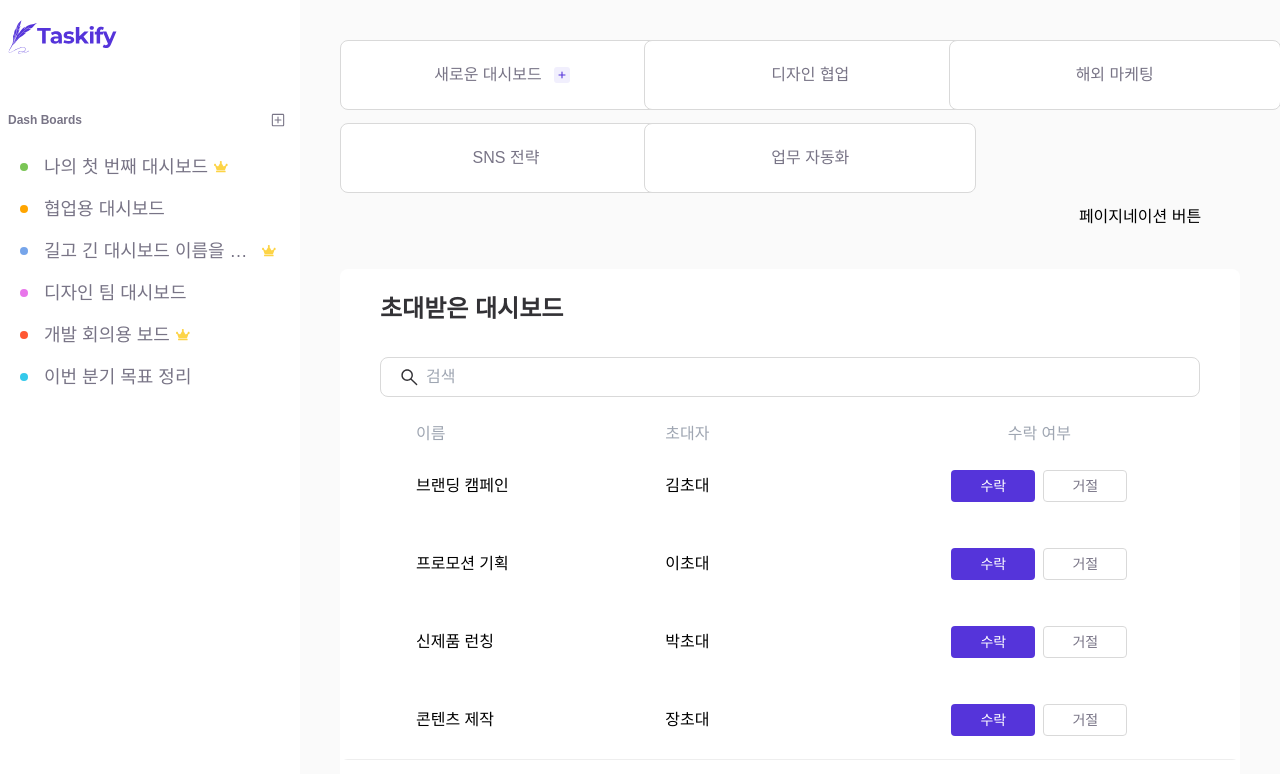
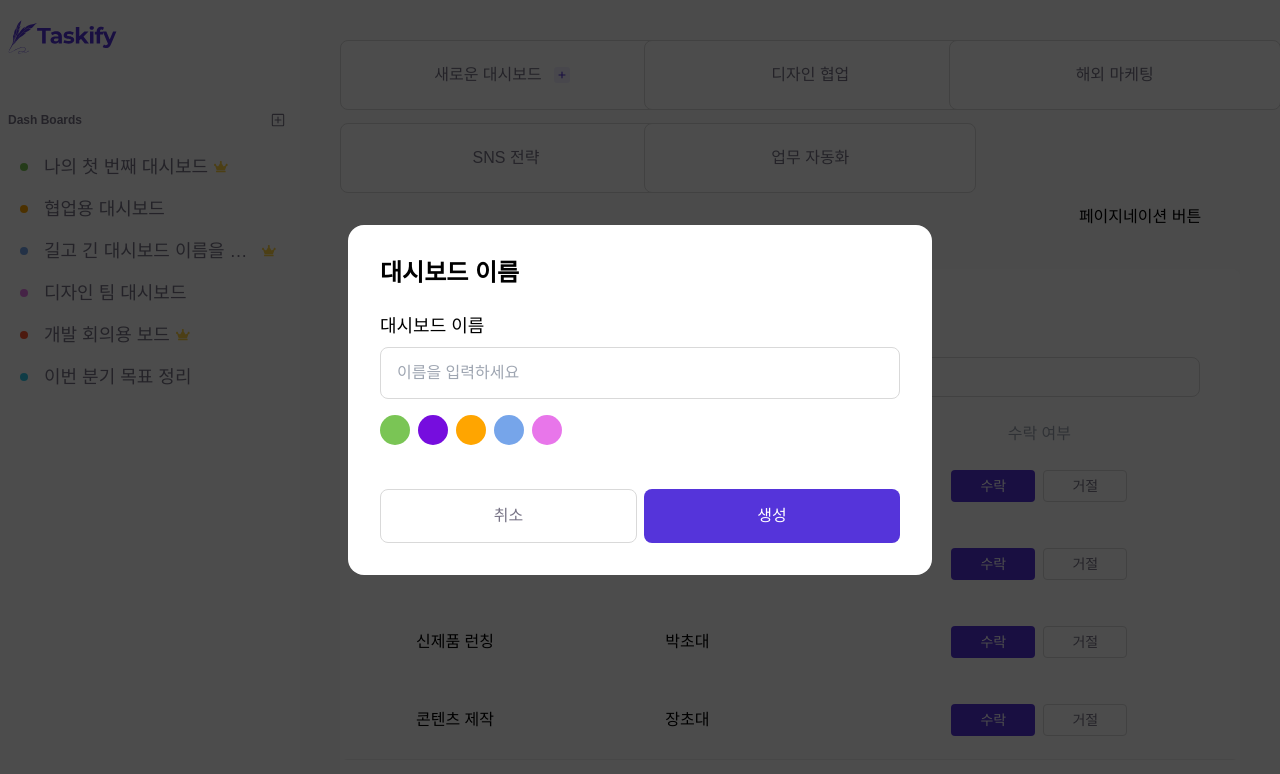
Before and after one commit to heresue/taskify, a Next.js app: page /mydashboard in a window 1280 px wide. Both pictures are taken after a click on the button "새로운 대시보드". Shown: the top 774 px of the page. Built offline with nearby package versions, Linux system fonts and the light colour scheme; a web font is replaced by a local one.

Commit message:
feat: create dashboard modal

```diff
--- /dev/null
+++ b/app/(dashboard)/mydashboard/CreateDashboardModal.tsx
@@ -0,0 +1,36 @@
+import Input from '@/components/common/Input';
+import Modal from '@/components/common/Modal';
+import DashboardColorIcon from '@/components/DashboardColorIcon/DashboardColorIcon';
+
+interface Props {
+  isOpen: boolean;
+  onClose: () => void;
+}
+
+export default function CreateDashboardModal({ isOpen, onClose }: Props) {
+  return (
+    <Modal
+      isOpen={isOpen}
+      onClose={onClose}
+      submitMessage="생성"
+      cancelMessage="취소"
+      padding="32/32"
+      borderRadius="16"
+    >
+      <div className="w-full">
+        <h3 className="text-bold24 mb-6">대시보드 이름</h3>
+        <label htmlFor="dashboardName" className="mb-4 flex flex-col gap-2">
+          <span className="text-medium18 text-bla ck200">대시보드 이름</span>
+          <Input id="dashboardName" name="dashboardName" placeholder="이름을 입력하세요" />
+        </label>
+        <div className="mb-6 flex gap-2">
+          <DashboardColorIcon size={30} color="#7ac555" />
+          <DashboardColorIcon size={30} color="#760dde" />
+          <DashboardColorIcon size={30} color="#ffa500" />
+          <DashboardColorIcon size={30} color="#76a5ea" />
+          <DashboardColorIcon size={30} color="#e876ea" />
+        </div>
+      </div>
+    </Modal>
+  );
+}
--- a/app/(dashboard)/mydashboard/MyDashboardSection.tsx
+++ b/app/(dashboard)/mydashboard/MyDashboardSection.tsx
@@ -1,17 +1,23 @@
+'use client';
+
 import Button from '@/components/common/Button';
 import { Invitation } from './invitations';
+import CreateDashboardModal from './CreateDashboardModal';
+import { useState } from 'react';
 
 interface Props {
   mydashboards: Invitation[];
 }
 
 export default function MyDashboardSection({ mydashboards }: Props) {
+  const [isOpen, setIsOpen] = useState(false);
+
   return (
     <>
       {mydashboards.length > 0 ? (
         <div className="mb-10 flex flex-col gap-3">
           <div className="grid grid-cols-3 grid-rows-2 gap-[13px]">
-            <Button variant="outline" size="dashboardCard">
+            <Button variant="outline" size="dashboardCard" onClick={() => setIsOpen(true)}>
               <span>새로운 대시보드</span>
               <img src="/icons/plus.svg" alt="추가" width={16} height={16} className="mr-2 ml-3" />
             </Button>
@@ -26,12 +32,14 @@ export default function MyDashboardSection({ mydashboards }: Props) {
         </div>
       ) : (
         <div className="mb-[114px] flex flex-col gap-3">
-          <Button variant="outline" size="dashboardCard">
+          <Button variant="outline" size="dashboardCard" onClick={() => setIsOpen(true)}>
             <span>새로운 대시보드</span>
             <img src="/icons/plus.svg" alt="추가" width={16} height={16} className="mr-2 ml-3" />
           </Button>
         </div>
       )}
+
+      <CreateDashboardModal isOpen={isOpen} onClose={() => setIsOpen(false)} />
     </>
   );
 }
```
